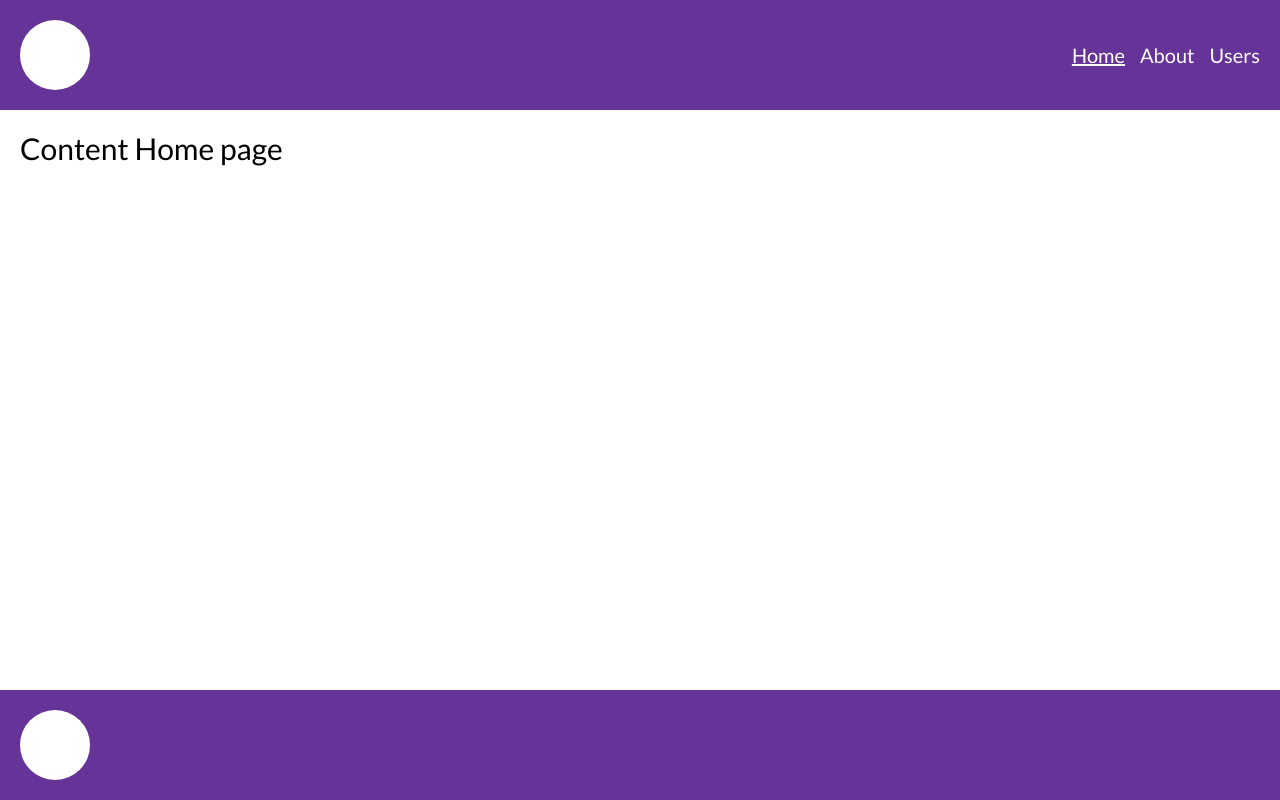
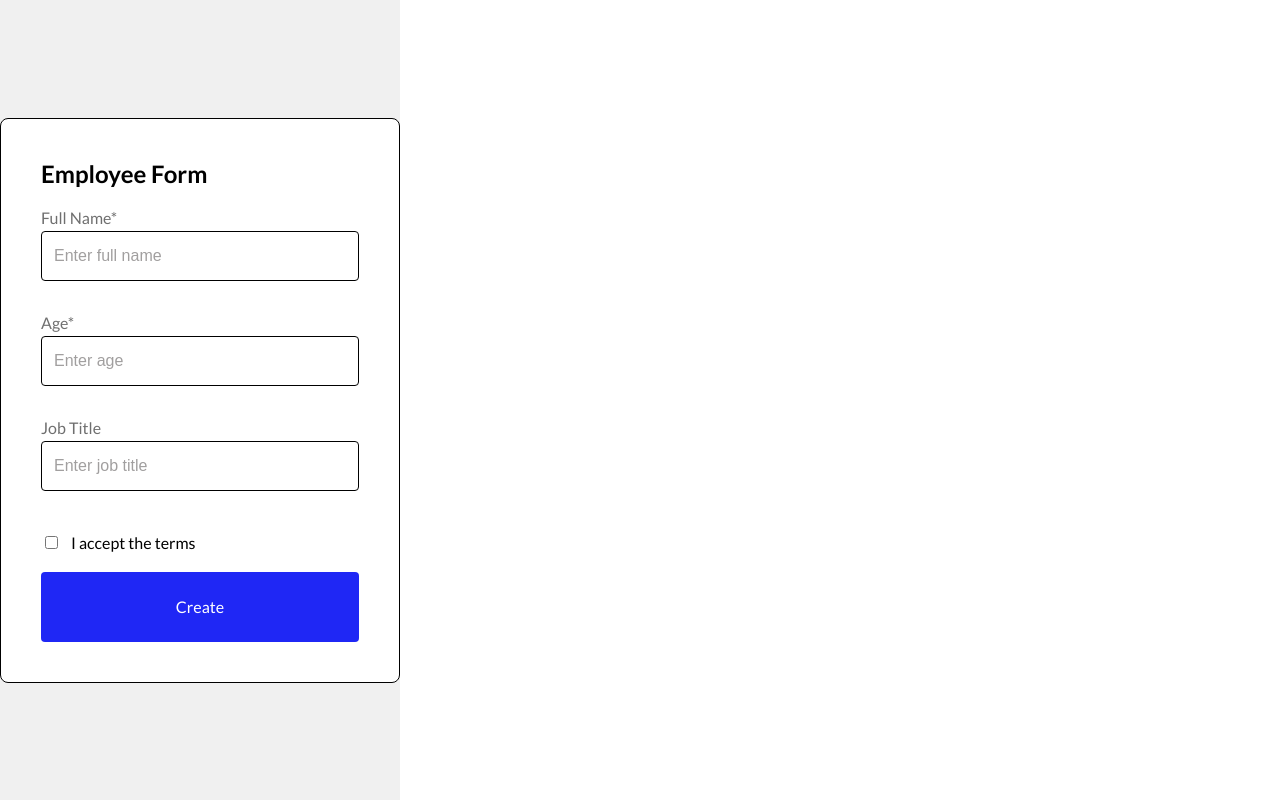
Before and after one commit to Volkde/React-ts, a React (Vite) app: page / in a window 1280 px wide. Built offline with nearby package versions, Linux system fonts and the light colour scheme.

Commit message:
Homework13

```diff
--- a/src/App.tsx
+++ b/src/App.tsx
@@ -8,6 +8,7 @@ import { BrowserRouter, Routes, Route } from 'react-router-dom'
 //import Lesson10 from './lessons/Lesson10/Lesson10'
 //import Homework10 from "./homeworks/Homework10/Homework10";
 //import Lesson11 from './lessons/Lesson11/Lesson11'
+import Homework12 from './homeworks/Homework12/Homework12';
 //---Lesson 13
 import Layout from './components/Layout/Layout'
 import Home from './pages/Home/Home'
@@ -30,21 +31,8 @@ import User from './pages/Users/components/User/User'
 function App() {
 
   return (
-    //BrowserRouter - компонент из react-router-dom, который позволяет нам работать с маршрутами
-    // по всему приложению
-    <BrowserRouter>
+    <>
       <GlobalStyles />
-      <Layout>
-        {/* Routes - собирает все маршруты приложения */}
-        <Routes>
-          {/* Route - компонент, в который передаётся маршрут и контент,
-         который нужно отрисовать по этому маршруту в Layout */}
-          <Route path='/' element={<Home />} />
-          <Route path='/about' element={<About />} />
-          <Route path='/users' element={<Users />} />
-          <Route path='/users/user' element={<User />} />
-        </Routes>
-      </Layout>
       {/* --Topic: TypeScript - Introduction */}
       {/* <Lesson06/> */}
       {/* <Consultation03 /> */}
@@ -61,10 +49,8 @@ function App() {
       {/* <Lesson10 /> */}
       {/* <Homework10 /> */}
       {/* --Topic: formik, yup */}
-      {/* <Lesson12 /> */}
-      {/* <Homework12/> */}
-    </BrowserRouter>
+      <Homework12 />
+    </>
   )
 }
-
-export default App
+export default App;
--- a/src/components/EmployeeForm/EmployeeForm.tsx
+++ b/src/components/EmployeeForm/EmployeeForm.tsx
@@ -0,0 +1,101 @@
+import { useFormik } from "formik";
+import * as Yup from "yup";
+import Input from "../Input/Input";
+import Button from "../Button/Button";
+import { EmployeeFormContainer, InputsContainer, CheckboxContainer } from "./styles";
+
+function EmployeeForm() {
+
+  const schema = Yup.object().shape({
+
+    fullName: Yup.string()
+      .required("Full Name нужно ")
+      .min(5, "Мин. 5 символов")
+      .max(50, "Max 50 символов "),
+    age: Yup.number()
+
+      .required("Введите возраст")
+      .min(18, "Минимальный возраст 18")
+      .max( 80, "Максимальный возраст80"),
+    jobTitle: Yup.string()
+      .max(30, "Максимм 30 символов"),
+    terms: Yup.boolean()
+
+      .oneOf([true], "Надо принять правила использования"),
+  });
+
+  const formik = useFormik ({
+    initialValues: {
+      fullName : "",
+      age: "",
+      jobTitle: "",
+      terms: false,
+    },
+
+    validationSchema: schema,
+    onSubmit: (values) => {
+
+      console.log("Form Values:", values);
+
+    },
+  });
+
+  return (
+
+    <EmployeeFormContainer onSubmit={formik.handleSubmit}>
+      <h2>Employee Form</h2>
+      <InputsContainer>
+
+        <Input
+          name="fullName"
+          label="Full Name*"
+          value={formik.values.fullName}
+          onChange={formik.handleChange}
+          placeholder="Enter full name"
+          error={formik.errors.fullName}
+
+        />
+        <Input
+
+          name="age"
+          label="Age*"
+          type="number"
+          value={formik.values.age}
+          onChange={formik.handleChange}
+          placeholder="Enter age"
+          error={formik.errors.age}
+
+        />
+        <Input
+
+          name="jobTitle"
+          label="Job Title"
+          value={formik.values.jobTitle}
+          onChange={formik.handleChange}
+          placeholder="Enter job title"
+          error={formik.errors.jobTitle}
+
+        />
+      </InputsContainer>
+
+      <CheckboxContainer>
+
+        <input
+          type="checkbox"
+          name="terms"
+          checked={formik.values.terms}
+          onChange={formik.handleChange}
+        />
+
+        <label htmlFor="terms">I accept the terms</label>
+      </CheckboxContainer>
+
+      {formik.errors.terms && <div style={{ color: "red" }}>{formik.errors.terms}</div>}
+
+      <Button type="submit" name="Create" />
+
+    </EmployeeFormContainer>
+   );
+}
+
+export default EmployeeForm;
--- /dev/null
+++ b/src/components/EmployeeForm/styles.ts
@@ -0,0 +1,24 @@
+import styled from "@emotion/styled";
+
+export const EmployeeFormContainer = styled.form`
+  display: flex;
+  flex-direction: column;
+  gap: 20px;
+  padding: 40px;
+  width: 400px;
+  background-color: white;
+  border: 1px solid black;
+  border-radius: 8px;
+`;
+
+export const InputsContainer = styled.div`
+  display: flex;
+  flex-direction: column;
+  gap: 10px;
+`;
+
+export const CheckboxContainer = styled.div`
+  display: flex;
+  align-items: center;
+  gap: 10px;
+`;
--- /dev/null
+++ b/src/homeworks/Homework12/Homework12.tsx
@@ -0,0 +1,12 @@
+import EmployeeForm from "./../../components/EmployeeForm/EmployeeForm";
+import { Homework12Wrapper } from "./styles";
+
+function Homework12() {
+  return (
+    <Homework12Wrapper>
+      <EmployeeForm />
+    </Homework12Wrapper>
+  );
+}
+
+export default Homework12;
--- /dev/null
+++ b/src/homeworks/Homework12/styles.ts
@@ -0,0 +1,9 @@
+import styled from "@emotion/styled";
+
+export const Homework12Wrapper = styled.div`
+  display: flex;
+  align-items: center;
+  justify-content: center;
+  height: 100vh;
+  background-color: #f0f0f0;
+`;
```
Also changed, not shown: 1 other file (tests, documents, lock files or other folders).
